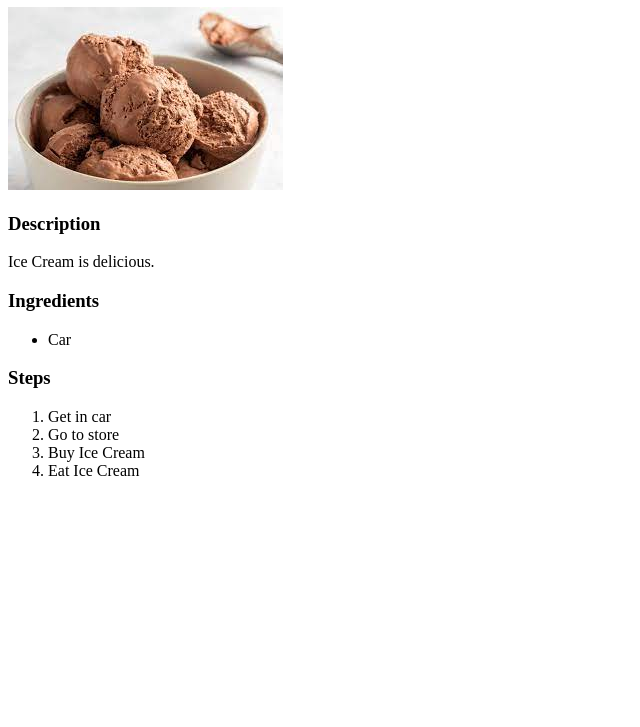
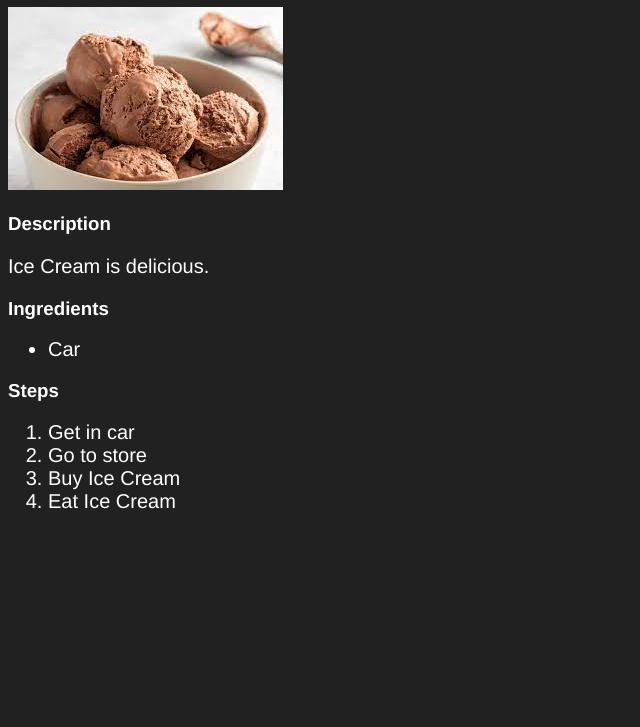
Before and after one commit to roydyck/odin-recipes, a plain HTML site: page recipes/icecream.html in a window 1280 px wide. Shown: the part 73-800 px from the top of the page, without its empty margins (0-640 px from the left). Drawn offline with Linux system fonts and the light colour scheme.

Commit message:
Add style information to the website

```diff
--- a/recipes/icecream.html
+++ b/recipes/icecream.html
@@ -4,6 +4,7 @@
     <meta charset="UTF-8">
     <meta http-equiv="X-UA-Compatible" content="IE=edge">
     <meta name="viewport" content="width=device-width, initial-scale=1.0">
+    <link rel="stylesheet" href="../styles.css">
     <title>Ice Cream</title>
 </head>
 <body>
--- a/styles.css
+++ b/styles.css
@@ -1 +1,12 @@
 /* styles.css */
+
+* {
+    background-color: rgb(33, 33, 33);
+    color: white;
+    font-family: Helvetica, Verdana, Tahoma, sans-serif;
+}
+
+p,
+li {
+    font-size: 20px;
+}
```
Also changed, not shown: index.html (+1 -0 lines), recipes/chocolate.html (+1 -0 lines), recipes/riceandbeans.html (+1 -0 lines).
